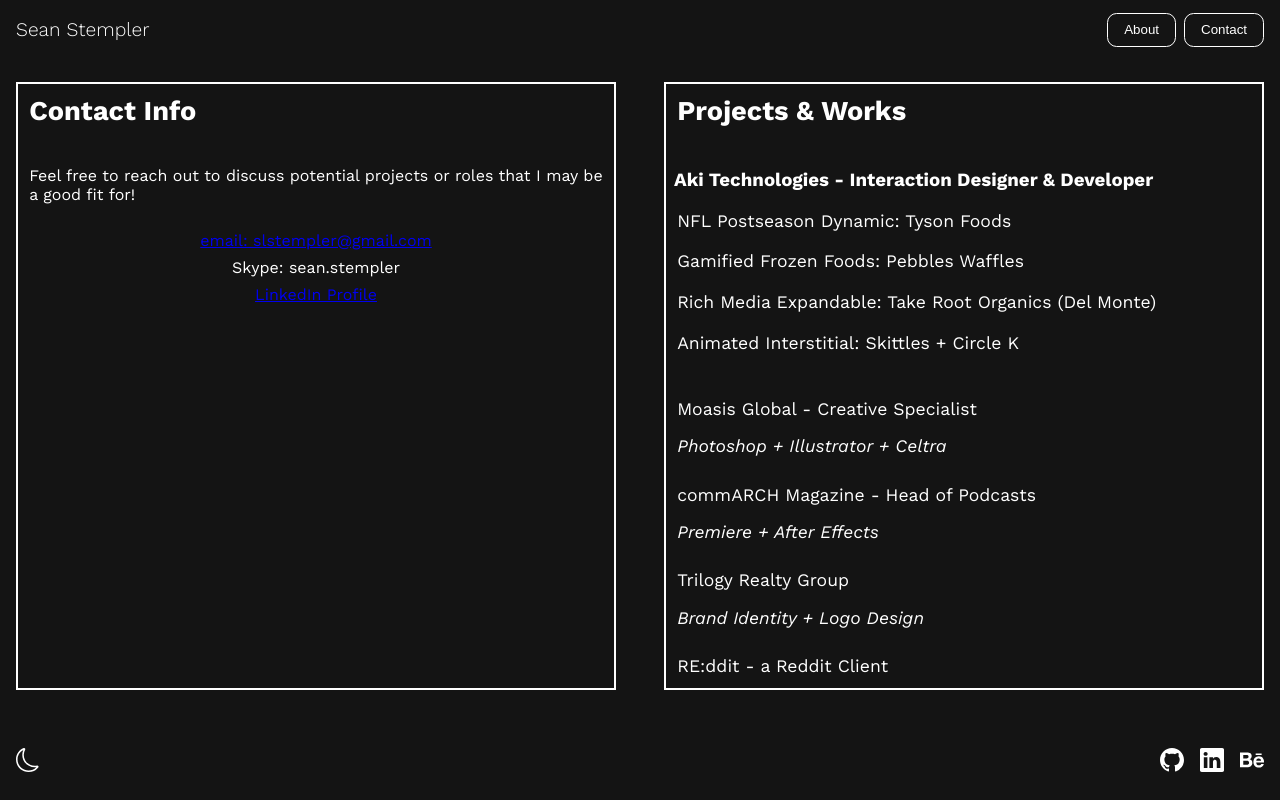
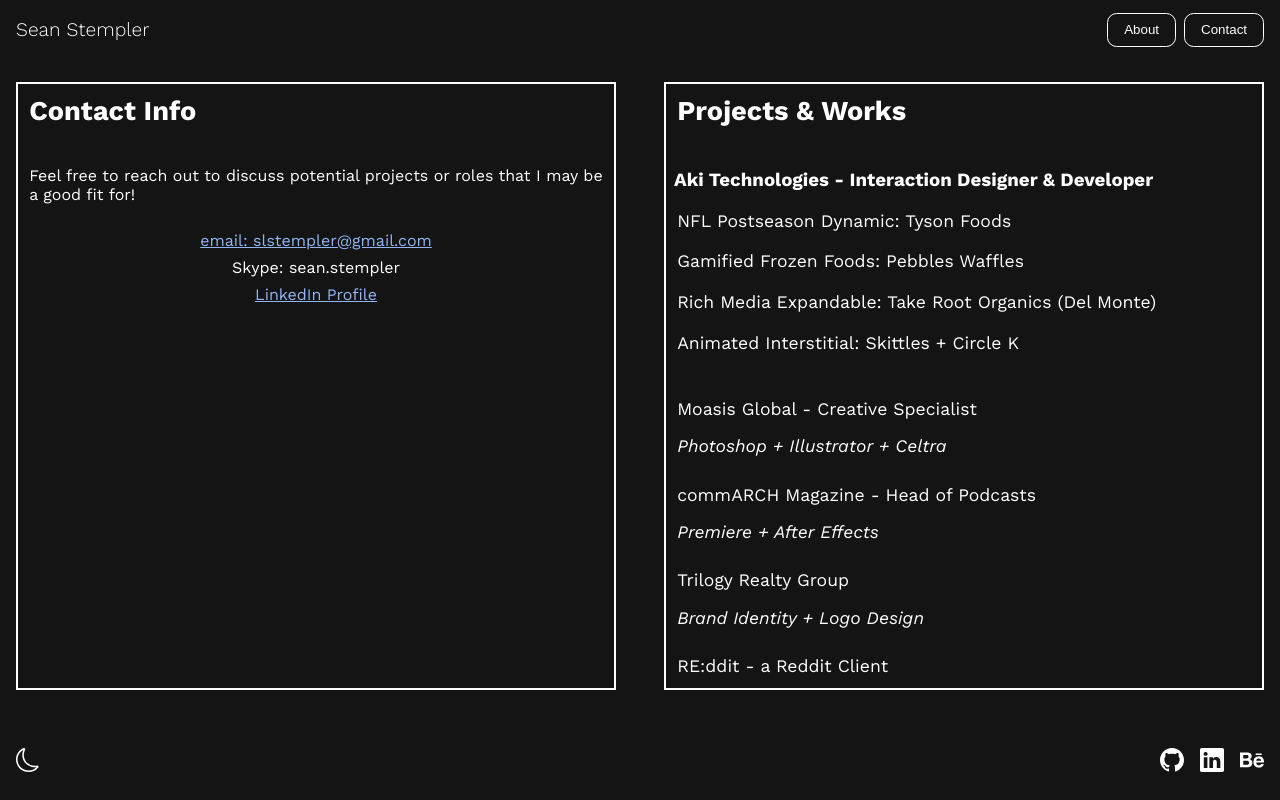
Before and after one commit to slstempler/slstempler_portfolio, a React (Create React App) app: page /contact in a window 1280 px wide. Built offline with nearby package versions, Linux system fonts and the light colour scheme.

Commit message:
resolved dark mode link color choices

```diff
--- a/src/components/Content.jsx
+++ b/src/components/Content.jsx
@@ -197,9 +197,9 @@
                     <>
                         <h2 className="content-target content-title">Contact Info</h2>
                         <p className="content-target">Feel free to reach out to discuss potential projects or roles that I may be a good fit for!</p><br />
-                        <a href="mailto:slstempler@gmail.com" className="content-target">email: slstempler@gmail.com</a>
+                        <a href="mailto:slstempler@gmail.com" className="content-target contact-links">email: slstempler@gmail.com</a>
                         <span className="content-target">Skype:  sean.stempler</span>
-                        <a href="https://linkedin.com/in/slstempler" className="content-target">LinkedIn Profile</a>
+                        <a href="https://linkedin.com/in/slstempler" className="content-target contact-links">LinkedIn Profile</a>
                     </>
                 }
             </div>
--- a/src/index.css
+++ b/src/index.css
@@ -386,9 +386,22 @@
   filter: drop-shadow(5px 5px 5px rgba(0, 0, 0, 0.8));
   animation: tutorial 2.5s 0.5s linear forwards;
 }
+
 .light-mode #tutorial-animation-pointer {
   color: rgba(0, 0, 0, 0.795)
 }
+
+.contact-links {
+  color: rgb(146, 182, 244);
+}
+.contact-links:visited {
+  color: rgb(227, 127, 248);
+}
+
+.light-mode .contact-links {
+  color:initial;
+}
+
 /* Animation for Mobile Tutorial */
 @keyframes tutorial {
   0% {
```
